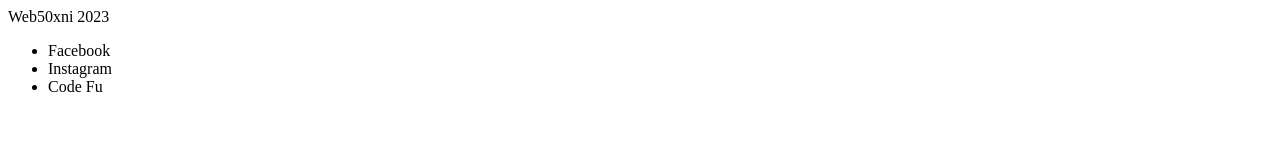
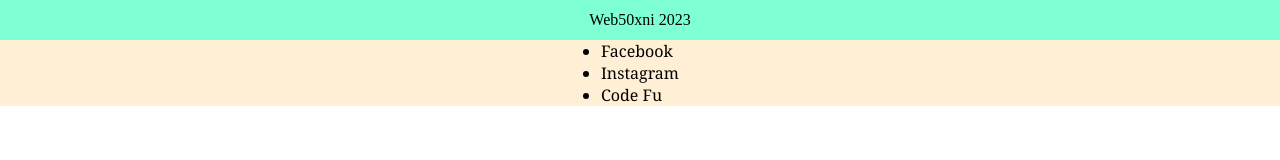
Before and after one commit to Ektop21/Grupo_A, a plain HTML site: page index.html in a window 1280 px wide. Drawn offline with Linux system fonts and the light colour scheme.

Commit message:
Prueba n5 para los comandos de git

```diff
--- a/index.html
+++ b/index.html
@@ -4,18 +4,19 @@
     <meta charset="UTF-8">
     <meta http-equiv="X-UA-Compatible" content="IE=edge">
     <meta name="viewport" content="width=device-width, initial-scale=1.0">
-    <link rel="stylescheet" href="style.css">
-    <title>Grupo A </title>
+    <link rel ="stylesheet" href ="style.css">
+    <title>Prueba 5</title>
 </head>
 <body>
     <header>
         <span>Web50xni 2023</span>
     </header>
-        <footer>
-            <ul>
-                <li>Facebook</li>
-                <li>Instagram</li>
-                <li>Code Fu</li>            </ul>
-        </footer>
+    <footer>
+        <ul>
+            <li>Facebook</li>
+            <li>Instagram</li>
+            <li>Code Fu</li>
+        </ul>
+    </footer>
 </body>
 </html>
--- a/style.css
+++ b/style.css
@@ -2,11 +2,18 @@
     margin: 0;
     padding: 0;
 }
+
 header{
-    background-color: rgb(216, 142, 22);
+    background-color: aquamarine;
     height: 40px;
     width: 100%;
-    display: flex;
-    justify-content: center;
-    align-items: center;
+    display: grid;
+    place-items: center;
 }
+
+footer{
+    background-color: papayawhip;
+    font-family: Georgia, 'Times New Roman', Times, serif;
+    display: grid;
+    place-items: center;
+}
```
